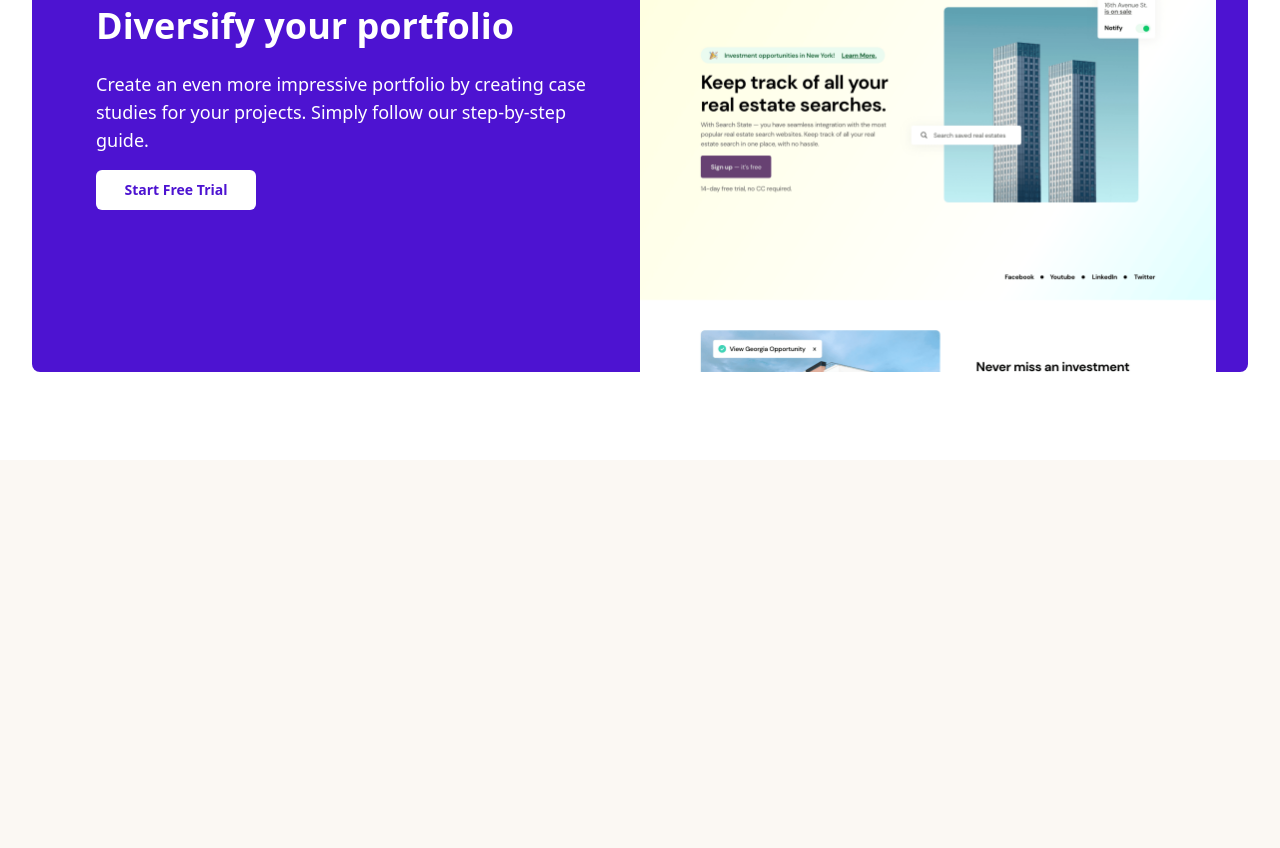
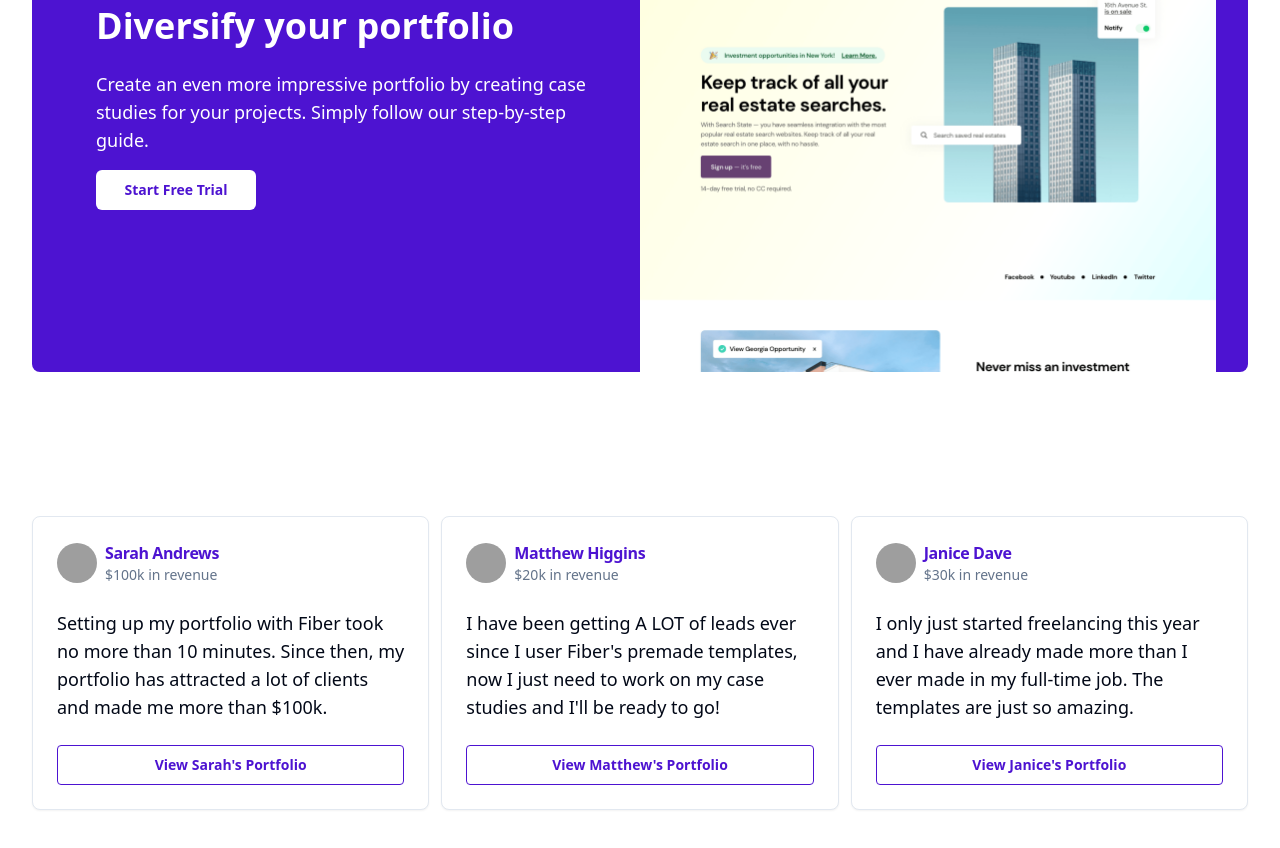
Before and after one commit to pmugasa/fiber-landing-page, a React (Vite) app: page / in a window 1280 px wide. Shown: the part 1546-2394 px from the top of the page. Before the commit the page ends 2006 px from the top, so only its background shows below. Built offline with nearby package versions, Linux system fonts and the light colour scheme; grey boxes are pictures that could not be loaded.

Commit message:
add customer comments section

```diff
--- a/package.json
+++ b/package.json
@@ -10,6 +10,7 @@
     "preview": "vite preview"
   },
   "dependencies": {
+    "@radix-ui/react-avatar": "^1.0.4",
     "@radix-ui/react-dialog": "^1.0.5",
     "@radix-ui/react-slot": "^1.0.2",
     "class-variance-authority": "^0.7.0",
--- a/src/App.jsx
+++ b/src/App.jsx
@@ -8,6 +8,16 @@ import {
 } from 'lucide-react'
 import { Sheet, SheetContent, SheetTrigger } from '@/components/ui/sheet'
 import { Button } from '@/components/ui/button'
+import {
+  Card,
+  CardContent,
+  CardDescription,
+  CardFooter,
+  CardHeader,
+  CardTitle,
+} from '@/components/ui/card'
+import { Avatar, AvatarFallback, AvatarImage } from '@/components/ui/avatar'
+import { useReducer } from 'react'
 
 const App = () => {
   const ratings = [1, 2, 3, 4, 5]
@@ -29,6 +39,30 @@ const App = () => {
       description:
         'All Fiber templates are fully responsive to ensure the experiance is seemless across all devices.',
       icon: <TabletSmartphone strokeWidth={2} size={32} />,
+    },
+  ]
+
+  const users = [
+    {
+      name: 'Sarah Andrews',
+      img: 'https://images.unsplash.com/photo-1438761681033-6461ffad8d80?w=600&auto=format&fit=crop&q=60&ixlib=rb-4.0.3&ixid=M3wxMjA3fDB8MHxzZWFyY2h8Mnx8cGVyc29ufGVufDB8fDB8fHwwg',
+      revenue: 100,
+      comment:
+        'Setting up my portfolio with Fiber took no more than 10 minutes. Since then, my portfolio has attracted a lot of clients and made me more than $100k.',
+    },
+    {
+      name: 'Matthew Higgins',
+      img: 'https://images.unsplash.com/flagged/photo-1570612861542-284f4c12e75f?w=600&auto=format&fit=crop&q=60&ixlib=rb-4.0.3&ixid=M3wxMjA3fDB8MHxzZWFyY2h8M3x8cGVyc29ufGVufDB8fDB8fHww',
+      revenue: 20,
+      comment:
+        "I have been getting A LOT of leads ever since I user Fiber's premade templates, now I just need to work on my case studies and I'll be ready to go!",
+    },
+    {
+      name: 'Janice Dave',
+      img: 'https://images.unsplash.com/photo-1544005313-94ddf0286df2?w=600&auto=format&fit=crop&q=60&ixlib=rb-4.0.3&ixid=M3wxMjA3fDB8MHxzZWFyY2h8NHx8cGVyc29ufGVufDB8fDB8fHww',
+      revenue: 30,
+      comment:
+        'I only just started freelancing this year and I have already made more than I ever made in my full-time job. The templates are just so amazing.',
     },
   ]
   return (
@@ -203,6 +237,43 @@ const App = () => {
             </div>
           </div>
         </section>
+        <section className='w-full bg-white'>
+          <div className='mx-auto max-w-screen-xl p-8 w-full bg-white'>
+            <div className='w-full sm:grid grid-cols-3 gap-3'>
+              {users.map((user) => (
+                <Card key={user.name} className='my-6'>
+                  <CardHeader>
+                    <div className='flex items-center space-x-2'>
+                      <Avatar>
+                        <AvatarImage src={user.img} />
+                        <AvatarFallback>CN</AvatarFallback>
+                      </Avatar>
+                      <div>
+                        <CardTitle className='text-md text-primary font-bold'>
+                          {user.name}
+                        </CardTitle>
+                        <CardDescription>
+                          ${user.revenue}k in revenue
+                        </CardDescription>
+                      </div>
+                    </div>
+                  </CardHeader>
+                  <CardContent>
+                    <p className='text-lg'>{user.comment}</p>
+                  </CardContent>
+                  <CardFooter>
+                    <Button
+                      variant='outline'
+                      className='w-full bg-white rounded outline-primary border-primary text-primary font-bold'
+                    >
+                      View {user.name.split(' ')[0]}'s Portfolio
+                    </Button>
+                  </CardFooter>
+                </Card>
+              ))}
+            </div>
+          </div>
+        </section>
       </main>
     </>
   )
--- /dev/null
+++ b/src/components/ui/avatar.jsx
@@ -0,0 +1,33 @@
+import * as React from "react"
+import * as AvatarPrimitive from "@radix-ui/react-avatar"
+
+import { cn } from "@/lib/utils"
+
+const Avatar = React.forwardRef(({ className, ...props }, ref) => (
+  <AvatarPrimitive.Root
+    ref={ref}
+    className={cn("relative flex h-10 w-10 shrink-0 overflow-hidden rounded-full", className)}
+    {...props} />
+))
+Avatar.displayName = AvatarPrimitive.Root.displayName
+
+const AvatarImage = React.forwardRef(({ className, ...props }, ref) => (
+  <AvatarPrimitive.Image
+    ref={ref}
+    className={cn("aspect-square h-full w-full", className)}
+    {...props} />
+))
+AvatarImage.displayName = AvatarPrimitive.Image.displayName
+
+const AvatarFallback = React.forwardRef(({ className, ...props }, ref) => (
+  <AvatarPrimitive.Fallback
+    ref={ref}
+    className={cn(
+      "flex h-full w-full items-center justify-center rounded-full bg-muted",
+      className
+    )}
+    {...props} />
+))
+AvatarFallback.displayName = AvatarPrimitive.Fallback.displayName
+
+export { Avatar, AvatarImage, AvatarFallback }
--- /dev/null
+++ b/src/components/ui/card.jsx
@@ -0,0 +1,50 @@
+import * as React from "react"
+
+import { cn } from "@/lib/utils"
+
+const Card = React.forwardRef(({ className, ...props }, ref) => (
+  <div
+    ref={ref}
+    className={cn("rounded-lg border bg-card text-card-foreground shadow-sm", className)}
+    {...props} />
+))
+Card.displayName = "Card"
+
+const CardHeader = React.forwardRef(({ className, ...props }, ref) => (
+  <div
+    ref={ref}
+    className={cn("flex flex-col space-y-1.5 p-6", className)}
+    {...props} />
+))
+CardHeader.displayName = "CardHeader"
+
+const CardTitle = React.forwardRef(({ className, ...props }, ref) => (
+  <h3
+    ref={ref}
+    className={cn("text-2xl font-semibold leading-none tracking-tight", className)}
+    {...props} />
+))
+CardTitle.displayName = "CardTitle"
+
+const CardDescription = React.forwardRef(({ className, ...props }, ref) => (
+  <p
+    ref={ref}
+    className={cn("text-sm text-muted-foreground", className)}
+    {...props} />
+))
+CardDescription.displayName = "CardDescription"
+
+const CardContent = React.forwardRef(({ className, ...props }, ref) => (
+  <div ref={ref} className={cn("p-6 pt-0", className)} {...props} />
+))
+CardContent.displayName = "CardContent"
+
+const CardFooter = React.forwardRef(({ className, ...props }, ref) => (
+  <div
+    ref={ref}
+    className={cn("flex items-center p-6 pt-0", className)}
+    {...props} />
+))
+CardFooter.displayName = "CardFooter"
+
+export { Card, CardHeader, CardFooter, CardTitle, CardDescription, CardContent }
```
Also changed, not shown: 1 other file (tests, documents, lock files or other folders).
